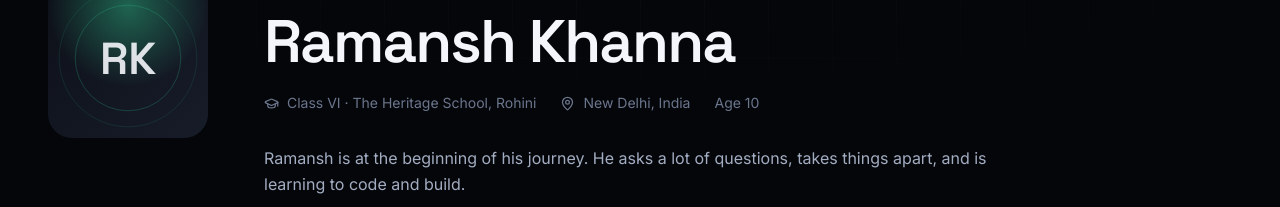
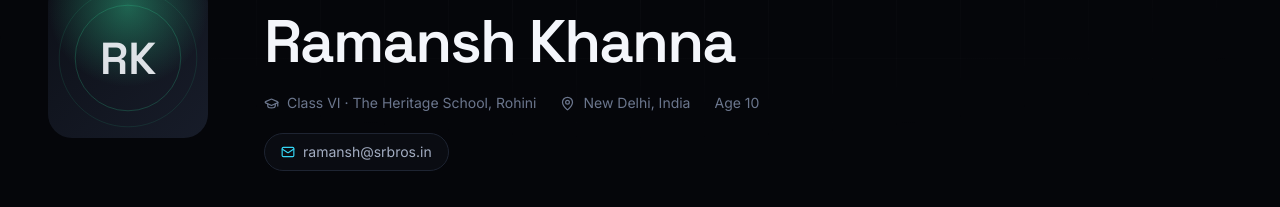
Before and after one commit to prafullkhanna/SR-Bros, a Next.js app: page /brothers/ramansh in a window 1280 px wide. Shown: the part 134-341 px from the top of the page. Built offline with nearby package versions, Linux system fonts and the light colour scheme; no server answers.

Commit message:
content: add real contact addresses for the site and each brother

```diff
--- a/src/app/brothers/[id]/page.tsx
+++ b/src/app/brothers/[id]/page.tsx
@@ -1,7 +1,7 @@
 import type { Metadata } from "next";
 import { notFound } from "next/navigation";
 import Link from "next/link";
-import { ArrowRight, GraduationCap, MapPin, Sparkles } from "lucide-react";
+import { ArrowRight, GraduationCap, Mail, MapPin, Sparkles } from "lucide-react";
 
 import { Section } from "@/components/ui/Section";
 import { SectionHeading } from "@/components/ui/SectionHeading";
@@ -98,6 +98,16 @@ export default async function BrotherPage({
                 </span>
                 <span>Age {brother.age}</span>
               </p>
+            </Reveal>
+
+            <Reveal delay={0.12}>
+              <a
+                href={`mailto:${brother.email}`}
+                className="mt-5 inline-flex items-center gap-2 rounded-full border border-hairline bg-graphite/60 px-4 py-2 text-sm text-fg-muted transition-colors hover:border-electric/40 hover:text-fg"
+              >
+                <Mail size={14} aria-hidden className="text-cyan-accent" />
+                {brother.email}
+              </a>
             </Reveal>
 
             <div className="mt-8 max-w-3xl space-y-5 text-base leading-relaxed text-fg-muted">
--- a/src/app/contact/page.tsx
+++ b/src/app/contact/page.tsx
@@ -8,6 +8,7 @@ import { ContactForm } from "@/components/sections/ContactForm";
 import { StructuredData } from "@/components/layout/StructuredData";
 import { breadcrumbSchema } from "@/lib/structured-data";
 import { contactLinks } from "@/content/site";
+import { brothers } from "@/content/brothers";
 import { pageMeta } from "@/lib/seo";
 
 export const metadata: Metadata = pageMeta({
@@ -101,6 +102,33 @@ export default function ContactPage() {
               </div>
             </Reveal>
 
+            {/* Reaching one brother directly, rather than the shared inbox. */}
+            <Reveal direction="left" delay={0.05}>
+              <div className="rounded-2xl border border-hairline bg-graphite/50 p-6">
+                <h2 className="font-display text-xs uppercase tracking-[0.2em] text-fg-subtle">
+                  Reach one of us
+                </h2>
+                <ul className="mt-4 space-y-3">
+                  {brothers.map((brother) => (
+                    <li key={brother.id}>
+                      <a
+                        href={`mailto:${brother.email}`}
+                        className="group block text-sm text-fg-muted transition-colors hover:text-fg"
+                      >
+                        <span className="flex items-center gap-2 font-display text-fg">
+                          <Mail size={14} aria-hidden className="text-cyan-accent" />
+                          {brother.name}
+                        </span>
+                        <span className="mt-0.5 block pl-6 text-xs text-fg-subtle group-hover:text-fg-muted">
+                          {brother.email}
+                        </span>
+                      </a>
+                    </li>
+                  ))}
+                </ul>
+              </div>
+            </Reveal>
+
             {audiences.map((audience, index) => (
               <Reveal key={audience.title} delay={index * 0.05} direction="left">
                 <div className="rounded-2xl border border-hairline bg-graphite/40 p-6">
--- a/src/content/brothers.ts
+++ b/src/content/brothers.ts
@@ -18,6 +18,7 @@ export const brothers: Brother[] = [
     school: "The Heritage School, Rohini",
     grade: "Class XI",
     location: "New Delhi, India",
+    email: "sommay@srbros.in",
     accent: "electric",
     bio: [
       "Sommay builds systems end to end — the mechanics, the electronics and the code that ties them together. He started with small automation scripts, moved to microcontrollers, and now works on robotics platforms and applied AI.",
@@ -93,6 +94,7 @@ export const brothers: Brother[] = [
     school: "The Heritage School, Rohini",
     grade: "Class VI",
     location: "New Delhi, India",
+    email: "ramansh@srbros.in",
     accent: "emerald",
     bio: [
       "Ramansh is at the beginning of his journey. He asks a lot of questions, takes things apart, and is learning to code and build.",
--- a/src/content/site.ts
+++ b/src/content/site.ts
@@ -25,7 +25,7 @@ export const siteConfig = {
 
 /** Contact channels. Replace the placeholder values before launch. */
 export const contactLinks: Link[] = [
-  { label: "Email", href: "mailto:hello@srbros.in", placeholder: true },
+  { label: "Email", href: "mailto:hello@srbros.in" },
   { label: "GitHub", href: "https://github.com/prafullkhanna", placeholder: true },
   { label: "LinkedIn", href: "https://linkedin.com/in/srbros", placeholder: true },
   { label: "Instagram", href: "https://instagram.com/srbros", placeholder: true },
--- a/src/lib/structured-data.ts
+++ b/src/lib/structured-data.ts
@@ -38,6 +38,7 @@ export function personSchema(id: (typeof brothers)[number]["id"]) {
     name: person.name,
     url: `${siteConfig.url}/brothers/${person.id}`,
     description: person.bio[0],
+    email: `mailto:${person.email}`,
     jobTitle: person.role,
     knowsAbout: person.focusAreas,
     affiliation: {
--- a/src/types/index.ts
+++ b/src/types/index.ts
@@ -70,6 +70,8 @@ export interface Brother {
   school: string;
   grade: string;
   location: string;
+  /** Personal address on the srbros.in domain. */
+  email: string;
   bio: string[];
   subjects?: string[];
   interests?: string[];
```
Also changed, not shown: 1 other file (tests, documents, lock files or other folders).
